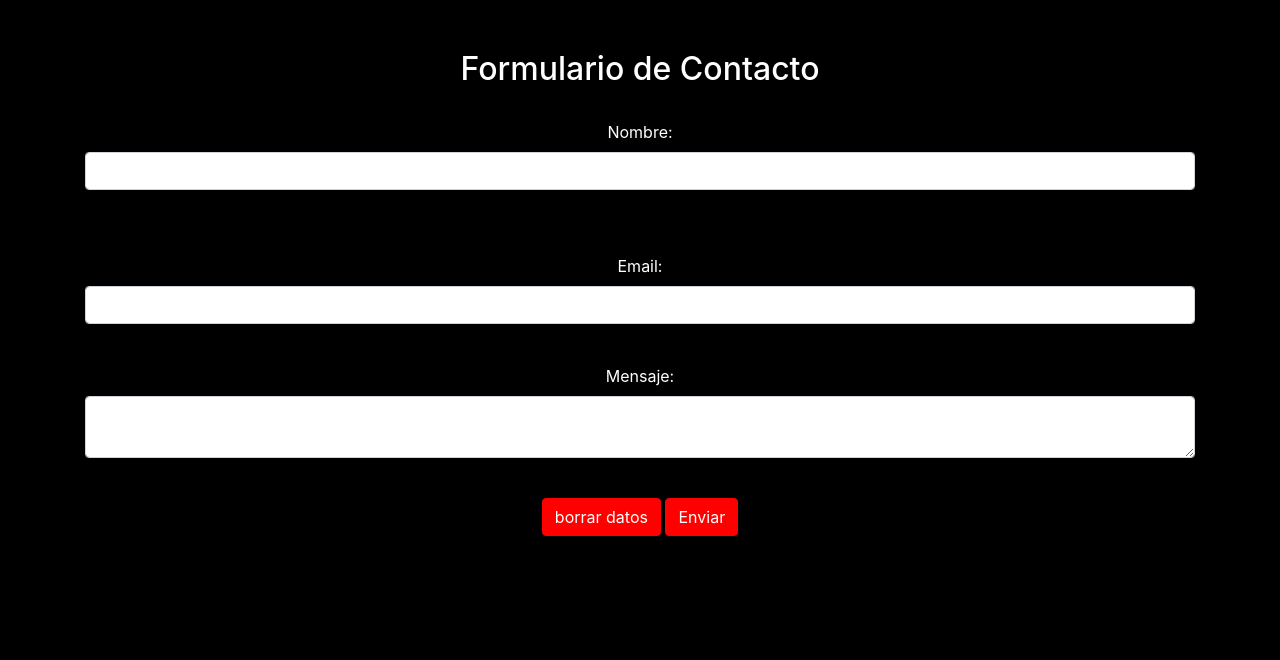
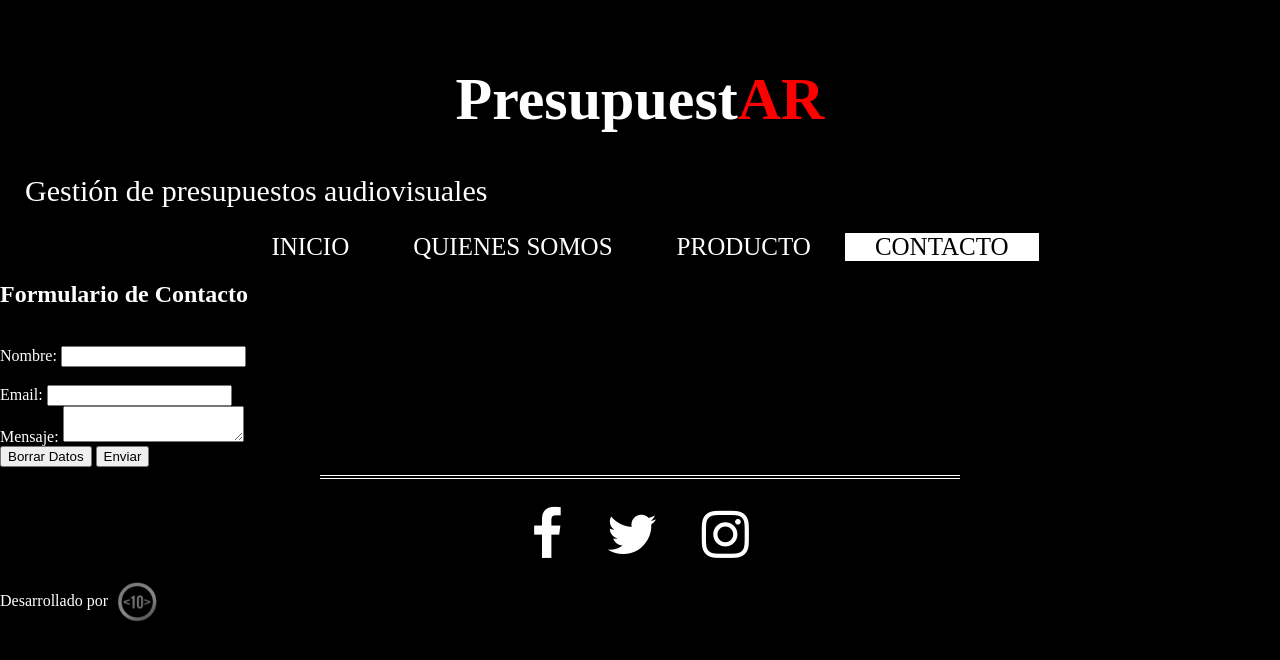
Before and after one commit to LaWeaArgentina/CAC-PYTHON-2023, a plain HTML site: page contacto.html in a window 1280 px wide. Drawn offline with nearby package versions, Linux system fonts and the light colour scheme.

Commit message:
Arreglar HTML

```diff
--- a/contacto.html
+++ b/contacto.html
@@ -1,48 +1,57 @@
 <!DOCTYPE html>
+<html lang="es">
 <head>
     <meta charset="UTF-8">
     <meta name="viewport" content="width=device-width, initial-scale=1.0">
-    <link rel="stylesheet" href="https://maxcdn.bootstrapcdn.com/bootstrap/4.5.2/css/bootstrap.min.css">
-    <link rel="stylesheet" href="index.css">
+    <link rel="stylesheet" href="https://cdnjs.cloudflare.com/ajax/libs/font-awesome/4.7.0/css/font-awesome.min.css">
     <link rel="stylesheet" href="general.css">
-    <link rel="stylesheet" href="https://cdnjs.cloudflare.com/ajax/libs/font-awesome/4.7.0/css/font-awesome.min.css">
     <link rel="icon" href="favicon.ico" type="image/x-icon">
+
     <title>Contacto</title>
 </head>
-<html>
-
-    <style>
-        .error {
-            color: red;
-        }
-    </style>
 
 <body>
+    <header>
+        <h1>Presupuest<b class="ar">AR</b></h1>
+        <p>Gestión de presupuestos audiovisuales</p>
+    </header>
+    <nav>
+        <a href="index.html">INICIO</a>
+        <a href="nosotros.html">QUIENES SOMOS</a>
+        <a href="producto.html">PRODUCTO</a>
+        <a class="activo" href="contacto.html">CONTACTO</a>
+    </nav>
 
-    <div style="text-align: center; margin-top: 50px;" >
-
+    <div>
     <h2>Formulario de Contacto</h2><br>
-
     <form action="#" method="post" class="container" onsubmit="return validarForm()">
-        <div class="form-group">
+        <div>
         <label for="nombre">Nombre:</label>
-        <input type="text" class="form-control"  id="nombre" name="nombre"><span class="error" id="nombreError"></span><br><br>
+        <input type="text" class="form"  id="nombre" name="nombre"><span class="error" id="nombreError"></span><br><br>
         </div>
         <div class="form-group">
         <label for="email">Email:</label>
-        <input type="email" class="form-control"  id="email" name="email"><span class="error" id="emailError"></span><br>
+        <input type="email" class="form"  id="email" name="email"><span class="error" id="emailError"></span><br>
         </div>
         <div class="form-group">
         <label for="mensaje">Mensaje:</label>
-        <textarea id="mensaje" name="mensaje" class="form-control" ></textarea><span class="error" id="mensajeError"></span><br>
+        <textarea id="mensaje" name="mensaje" class="form area" ></textarea><span class="error" id="mensajeError"></span><br>
         </div>
 
-        <input type="reset" value="borrar datos" class="btn btn-danger">
-        <input type="submit" value="Enviar"class="btn btn-danger">
+        <input type="reset" value="Borrar Datos" class="btn">
+        <input type="submit" value="Enviar"class="btn">
     </form>
     <script src="validar.js"></script>
+    </div>
 
-
-    </div>
+    <footer>
+        <hr>
+        <div class="icono-container">
+            <a href="#" class="fa fa-facebook"></a>
+            <a href="#" class="fa fa-twitter"></a>
+            <a href="#" class="fa fa-instagram"></a>
+        </div>
+        <p class="creditos-sitio">Desarrollado por <a href="#"><img src="equipo-10-python-50px.png" alt="Equipo 10 COM 23510"></a></p>
+    </footer>
 </body>
 </html>
```
Also changed, not shown: index.html (+4 -11 lines), nosotros.html (+19 -22 lines).
